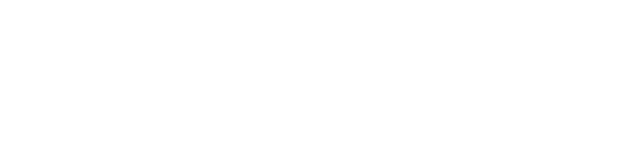
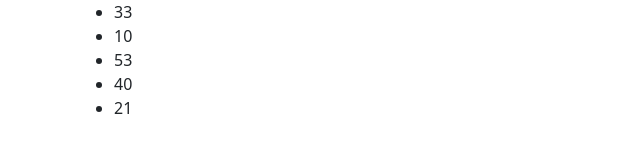
Before and after one commit to LorenzoTesoro/js-simon, a plain HTML site: page index.html in a window 1280 px wide. Shown: the whole page, without its empty margins (0-640 px from the left). Drawn offline with nearby package versions, Linux system fonts and the light colour scheme.

Commit message:
add getNRandomNumbers function

```diff
--- a/assets/js/main.js
+++ b/assets/js/main.js
@@ -3,6 +3,27 @@ Visualizzare in pagina 5 numeri casuali. Da lì parte un timer di 30 secondi. Do
 */
 
 // 1. Visualizzare in pagina 5 numeri casuali - mathRandom()
+    // 1.1. Funzione per restituire n. casuali in un range(min, max)
+    // 1.2 while loop - finchè la lunghezza dell'array è < 5, cicla. Ottenuti i numeri, stampali a schermo
+    /* get n random numbers */
+    function getNRandomNumbers (min, max){
+
+        function getRandomNumbers(min, max) {
+            return Math.floor(Math.random() * (max - min + 1) ) + min;
+          }
+        const randomNumbers = [];
+
+        const n = 5; // change this to modify array.length
+
+        while(randomNumbers.length < n){
+            const ulElement = document.querySelector("ul"); // seleziono elemento della dom
+            const number = getRandomNumbers(1,100); // genero n casuale
+            randomNumbers.push(number); // pusho il numero nell'array
+            ulElement.innerHTML += `<li>${number}</li>`; // stampo a schermo
+        }
+    }
+
+    getNRandomNumbers(1,100);
 
 // 2. Timer di 30 secondi, dopodichè i numeri scompaiono - setTimeout()
 
--- a/index.html
+++ b/index.html
@@ -6,13 +6,16 @@
     <meta name="viewport" content="width=device-width, initial-scale=1.0">
     <title>JS-Simon</title>
 
+<!-- bootstrap -->
+    <link href="https://cdn.jsdelivr.net/npm/bootstrap@5.2.2/dist/css/bootstrap.min.css" rel="stylesheet" integrity="sha384-Zenh87qX5JnK2Jl0vWa8Ck2rdkQ2Bzep5IDxbcnCeuOxjzrPF/et3URy9Bv1WTRi" crossorigin="anonymous">
+<!-- link to css -->
     <link rel="stylesheet" href="./assets/css/style.css">
 </head>
 <body>
 
-
-
-
+    <div class="container">
+        <ul></ul>
+    </div>
 
 
 
```
